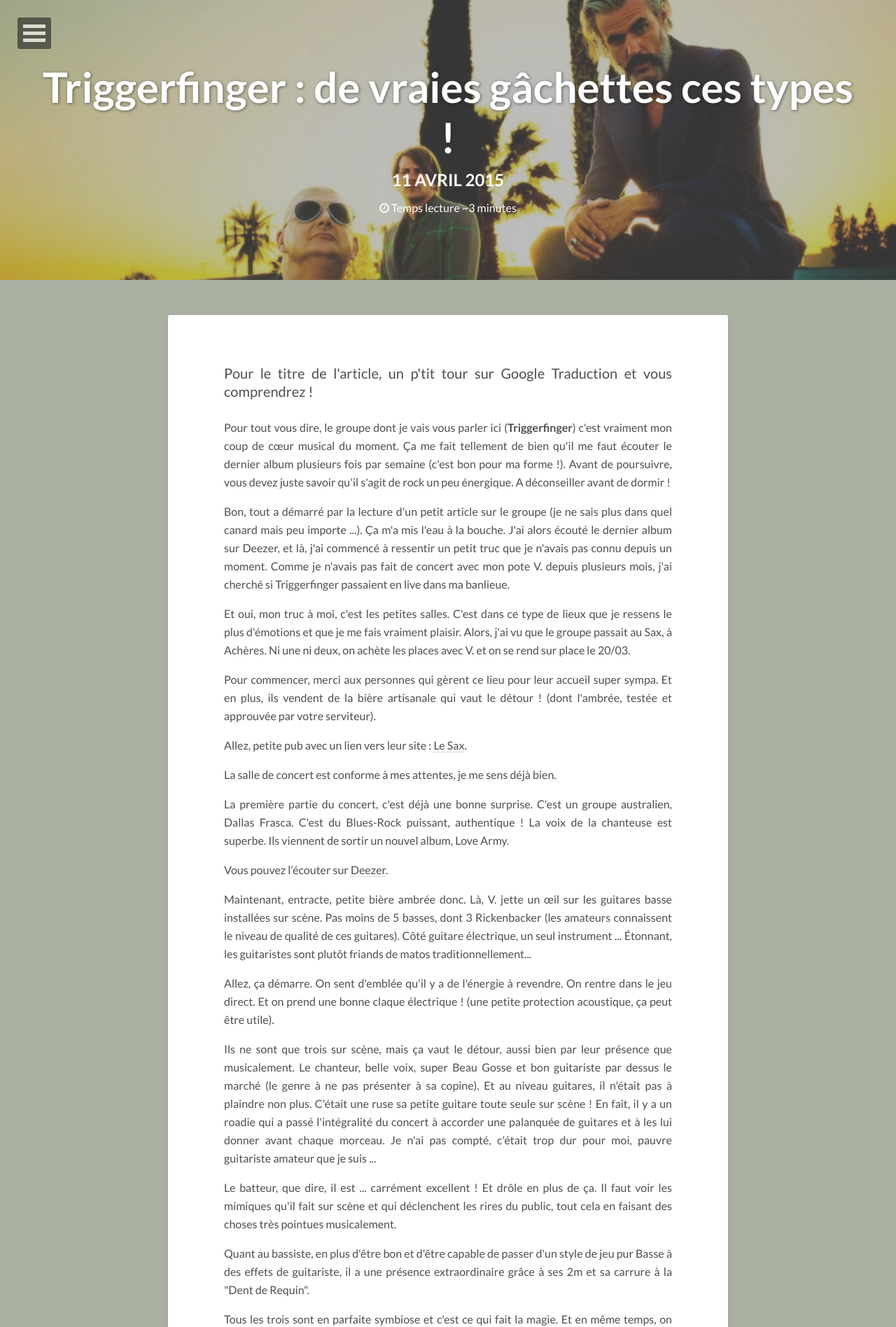
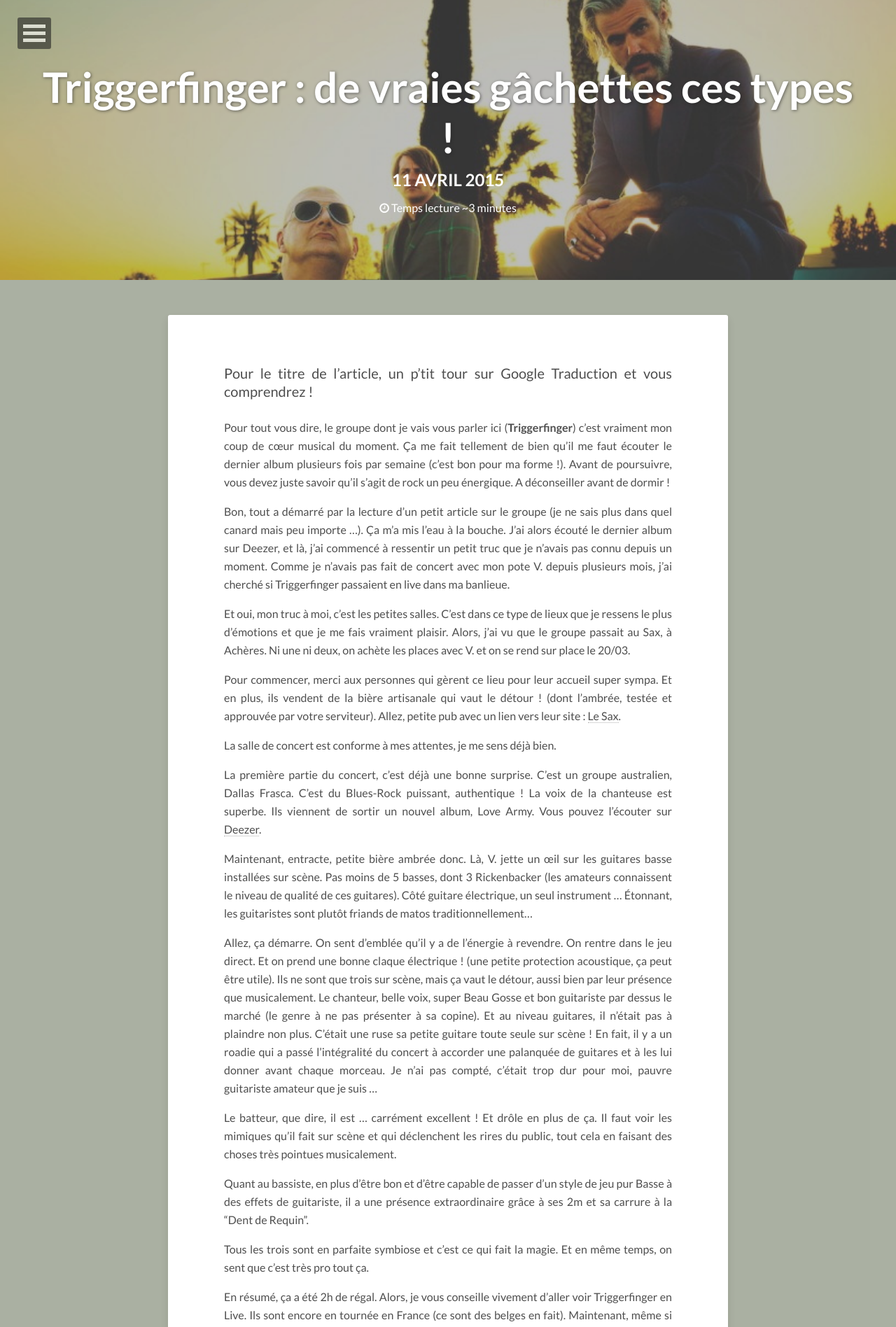
Before and after one commit to cyrd/cyrd.github.io, a Jekyll site: the page built from _posts/2015-04-11-TriggerFinger.md, in a window 1280 px wide. Shown: the top 1896 px of the page at 70% size. Built offline with Jekyll 4.4.1, drawn with Linux system fonts in a browser that asks for light colours; nearby versions of some CDN libraries; some of the changed text lies outside the part shown.

Commit message:
Modification css pour justif auto

```diff
--- a/_posts/2015-04-11-TriggerFinger.md
+++ b/_posts/2015-04-11-TriggerFinger.md
@@ -9,36 +9,38 @@
 tags: [musique, rock, groupe, concert]
 ---
 
-<p style="text-align:justify">Pour le titre de l'article, un p'tit tour sur Google Traduction et vous comprendrez !</p>
-<p style="text-align:justify">Pour tout vous dire, le groupe dont je vais vous parler ici (<b>Triggerfinger</b>) c'est vraiment mon coup de cœur musical du moment. Ça me fait tellement de bien qu'il me faut écouter le dernier album plusieurs fois par semaine (c'est bon pour ma forme !). Avant de poursuivre, vous devez juste savoir qu'il s'agit de rock un peu énergique. A déconseiller avant de dormir !</p>
+Pour le titre de l'article, un p'tit tour sur Google Traduction et vous comprendrez !
 
-<p style="text-align:justify">Bon, tout a démarré par la lecture d'un petit article sur le groupe (je ne sais plus dans quel canard mais peu importe ...). Ça m'a mis l'eau à la bouche. J'ai alors écouté le dernier album sur Deezer, et là, j'ai commencé à ressentir un petit truc que je n'avais pas connu depuis un moment. Comme je n'avais pas fait de concert avec mon pote V. depuis plusieurs mois, j'ai cherché si Triggerfinger passaient en live dans ma banlieue.</p>
-<p style="text-align:justify">Et oui, mon truc à moi, c'est les petites salles. C'est dans ce type de lieux que je ressens le plus d'émotions et que je me fais vraiment plaisir. Alors, j'ai vu que le groupe passait au Sax, à Achères. Ni une ni deux, on achète les places avec V. et on se rend sur place le 20/03.</p>
+Pour tout vous dire, le groupe dont je vais vous parler ici (**Triggerfinger**) c'est vraiment mon coup de cœur musical du moment. Ça me fait tellement de bien qu'il me faut écouter le dernier album plusieurs fois par semaine (c'est bon pour ma forme !). Avant de poursuivre, vous devez juste savoir qu'il s'agit de rock un peu énergique. A déconseiller avant de dormir !
 
-<p style="text-align:justify">Pour commencer, merci aux personnes qui gèrent ce lieu pour leur accueil super sympa. Et en plus, ils vendent de la bière artisanale qui vaut le détour ! (dont l'ambrée, testée et approuvée par votre serviteur).</p>Allez, petite pub avec un lien vers leur site : [Le Sax](http://www.lesax-acheres78.fr/).
+Bon, tout a démarré par la lecture d'un petit article sur le groupe (je ne sais plus dans quel canard mais peu importe ...). Ça m'a mis l'eau à la bouche. J'ai alors écouté le dernier album sur Deezer, et là, j'ai commencé à ressentir un petit truc que je n'avais pas connu depuis un moment. Comme je n'avais pas fait de concert avec mon pote V. depuis plusieurs mois, j'ai cherché si Triggerfinger passaient en live dans ma banlieue.
+
+Et oui, mon truc à moi, c'est les petites salles. C'est dans ce type de lieux que je ressens le plus d'émotions et que je me fais vraiment plaisir. Alors, j'ai vu que le groupe passait au Sax, à Achères. Ni une ni deux, on achète les places avec V. et on se rend sur place le 20/03.
+
+Pour commencer, merci aux personnes qui gèrent ce lieu pour leur accueil super sympa. Et en plus, ils vendent de la bière artisanale qui vaut le détour ! (dont l'ambrée, testée et approuvée par votre serviteur). Allez, petite pub avec un lien vers leur site : [Le Sax](http://www.lesax-acheres78.fr/).
 
 La salle de concert est conforme à mes attentes, je me sens déjà bien.
 
-<p style="text-align:justify">La première partie du concert, c'est déjà une bonne surprise. C'est un groupe australien, Dallas Frasca. C'est du Blues-Rock puissant, authentique ! La voix de la chanteuse est superbe. Ils viennent de sortir un nouvel album, Love Army.</p> Vous pouvez l'écouter sur [Deezer](http://www.deezer.com/album/9793458).
+La première partie du concert, c'est déjà une bonne surprise. C'est un groupe australien, Dallas Frasca. C'est du Blues-Rock puissant, authentique ! La voix de la chanteuse est superbe. Ils viennent de sortir un nouvel album, Love Army. Vous pouvez l'écouter sur [Deezer](http://www.deezer.com/album/9793458).
 
-<p style="text-align:justify">Maintenant, entracte, petite bière ambrée donc. Là, V. jette un œil sur les guitares basse installées sur scène. Pas moins de 5 basses, dont 3 Rickenbacker (les amateurs connaissent le niveau de qualité de ces guitares). Côté guitare électrique, un seul instrument ... Étonnant, les guitaristes sont plutôt friands de matos traditionnellement...</p>
+Maintenant, entracte, petite bière ambrée donc. Là, V. jette un œil sur les guitares basse installées sur scène. Pas moins de 5 basses, dont 3 Rickenbacker (les amateurs connaissent le niveau de qualité de ces guitares). Côté guitare électrique, un seul instrument ... Étonnant, les guitaristes sont plutôt friands de matos traditionnellement...
 
-<p style="text-align:justify">Allez, ça démarre. On sent d'emblée qu'il y a de l'énergie à revendre. On rentre dans le jeu direct. Et on prend une bonne claque électrique ! (une petite protection acoustique, ça peut être utile).</p>
-<p style="text-align:justify">Ils ne sont que trois sur scène, mais ça vaut le détour, aussi bien par leur présence que musicalement. Le chanteur, belle voix, super Beau Gosse et bon guitariste par dessus le marché (le genre à ne pas présenter à sa copine). Et au niveau guitares, il n'était pas à plaindre non plus. C'était une ruse sa petite guitare toute seule sur scène ! En fait, il y a un roadie qui a passé l'intégralité du concert à accorder une palanquée de guitares et à les lui donner avant chaque morceau. Je n'ai pas compté, c'était trop dur pour moi, pauvre guitariste amateur que je suis ...</p>
+Allez, ça démarre. On sent d'emblée qu'il y a de l'énergie à revendre. On rentre dans le jeu direct. Et on prend une bonne claque électrique ! (une petite protection acoustique, ça peut être utile).
+Ils ne sont que trois sur scène, mais ça vaut le détour, aussi bien par leur présence que musicalement. Le chanteur, belle voix, super Beau Gosse et bon guitariste par dessus le marché (le genre à ne pas présenter à sa copine). Et au niveau guitares, il n'était pas à plaindre non plus. C'était une ruse sa petite guitare toute seule sur scène ! En fait, il y a un roadie qui a passé l'intégralité du concert à accorder une palanquée de guitares et à les lui donner avant chaque morceau. Je n'ai pas compté, c'était trop dur pour moi, pauvre guitariste amateur que je suis ...
 
-<p style="text-align:justify">Le batteur, que dire, il est ... carrément excellent ! Et drôle en plus de ça. Il faut voir les mimiques qu'il fait sur scène et qui déclenchent les rires du public, tout cela en faisant des choses très pointues musicalement.</p>
+Le batteur, que dire, il est ... carrément excellent ! Et drôle en plus de ça. Il faut voir les mimiques qu'il fait sur scène et qui déclenchent les rires du public, tout cela en faisant des choses très pointues musicalement.
 
-<p style="text-align:justify">Quant au bassiste, en plus d'être bon et d'être capable de passer d'un style de jeu pur Basse à des effets de guitariste, il a une présence extraordinaire grâce à ses 2m et sa carrure à la "Dent de Requin".</p>
+Quant au bassiste, en plus d'être bon et d'être capable de passer d'un style de jeu pur Basse à des effets de guitariste, il a une présence extraordinaire grâce à ses 2m et sa carrure à la "Dent de Requin".
 
-<p style="text-align:justify">Tous les trois sont en parfaite symbiose et c'est ce qui fait la magie. Et en même temps, on sent que c'est très pro tout ça.</p>
+Tous les trois sont en parfaite symbiose et c'est ce qui fait la magie. Et en même temps, on sent que c'est très pro tout ça.
 
-<p style="text-align:justify">En résumé, ça a été 2h de régal. Alors, je vous conseille vivement d'aller voir Triggerfinger en Live. Ils sont encore en tournée en France (ce sont des belges en fait).</p>
+En résumé, ça a été 2h de régal. Alors, je vous conseille vivement d'aller voir Triggerfinger en Live. Ils sont encore en tournée en France (ce sont des belges en fait).
 Maintenant, même si c'est moins bien que le Live, vous pouvez écouter leur dernier album (**By Absence Of The Sun**) sur [Deezer](http://www.deezer.com/album/7689029).
 
 <figure>
 	<img src="/images/By-Absence-Of-The-Sun_Cover.jpg" alt="">
 </figure>
 
-<p style="text-align:justify">Personnellement, mes titres préférés sur cet album sont Big Hole, Black Panic et By Absence Of The Sun. Peut-être connaissez-vous déjà Game également ?</p>
+Personnellement, mes titres préférés sur cet album sont Big Hole, Black Panic et By Absence Of The Sun. Peut-être connaissez-vous déjà Game également ?
 
 Allez, à bientôt et longue vie à Triggerfinger !
--- a/_sass/_page.scss
+++ b/_sass/_page.scss
@@ -15,6 +15,7 @@
 	}
 }
 .entry-content {
+	text-align: justify;
 	@include font-size(16);
 	// Dotted line underlines for links
 	p > a,
@@ -166,7 +167,7 @@
 	}
 	.vcard {
 		&:before {
-			content: " by ";
+			content: " par ";
 		}
 	}
 	.tag {
```
Also changed, not shown: _posts/2015-04-01-Appli_Cord.md (+9 -9 lines).
